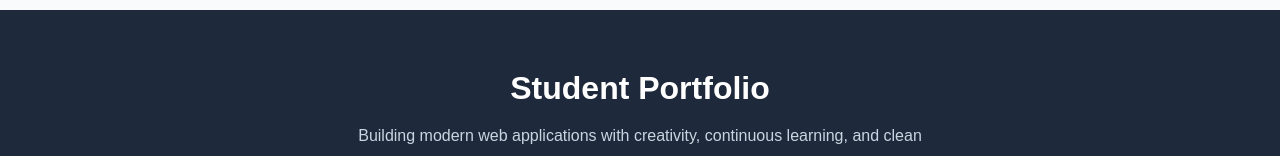
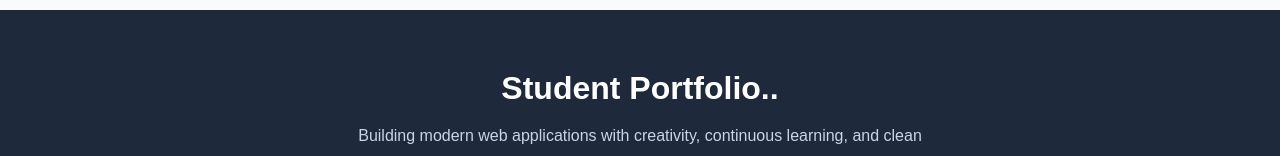
Before and after one commit to sameertiruwa1010/student-portfolio, a React (Vite) app: page / in a window 1280 px wide. Shown: the part 3756-3912 px from the top of the page. Built offline with nearby package versions, Linux system fonts and the light colour scheme.

Commit message:
Footer upgrade

```diff
--- a/src/components/Footer.jsx
+++ b/src/components/Footer.jsx
@@ -7,7 +7,7 @@ function Footer() {
 
       <div className="footer-top">
 
-        <h2>Student Portfolio</h2>
+        <h2>Student Portfolio..</h2>
 
         <p>
           Building modern web applications with creativity,
```
